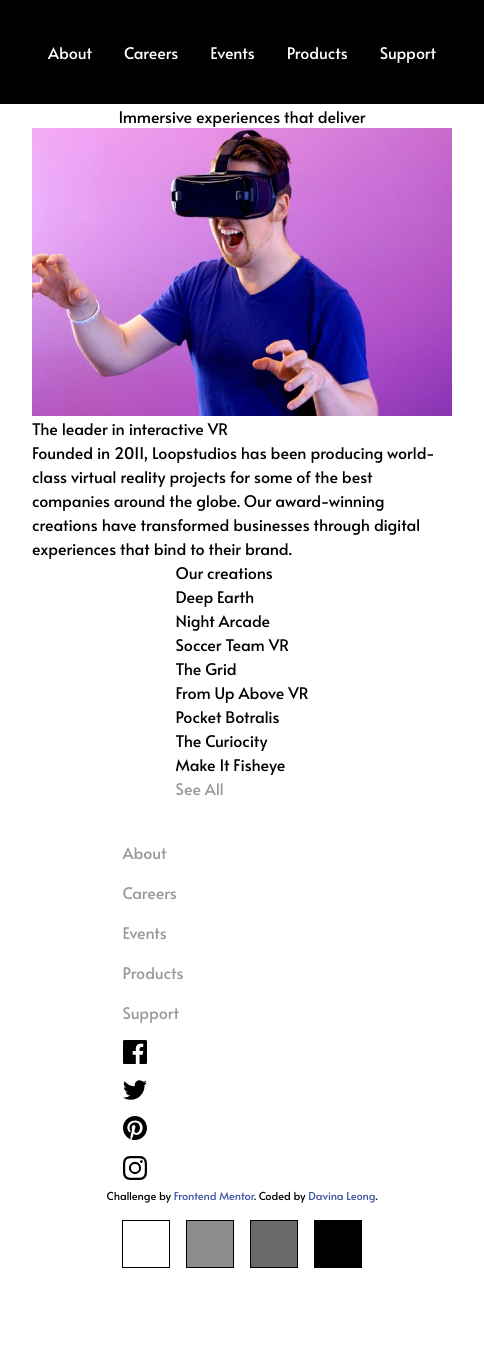
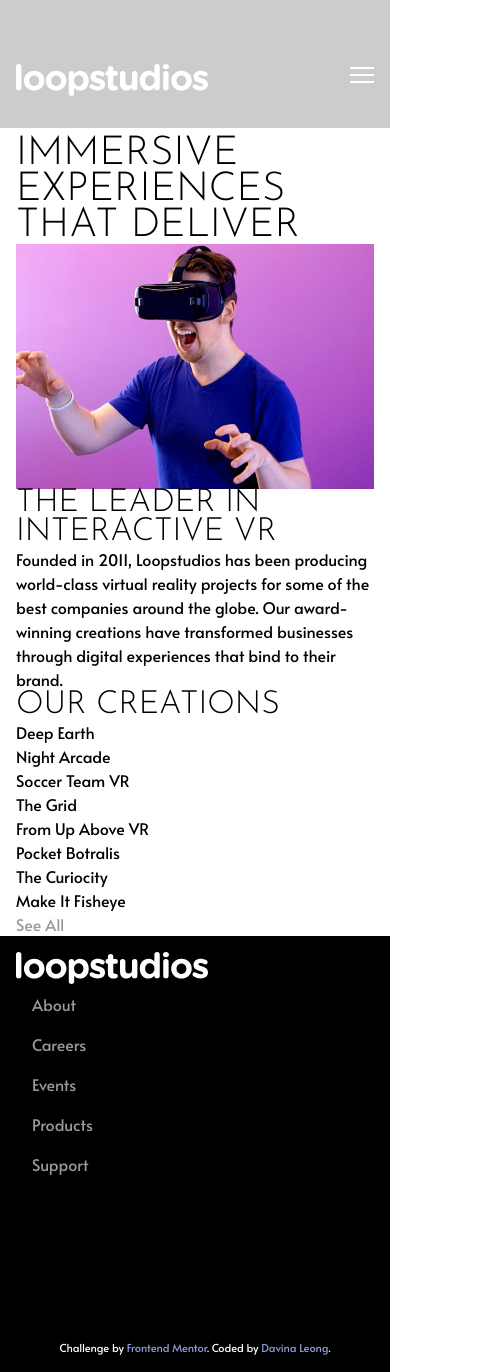
Before and after one commit to davinaleong/fem-loopstudios-landing-page, a website built with Vite: page index.html in a window 390 px wide. Shown: the whole page, 484 px wide, since content can reach past the window. Before the commit the page ends 1284 px from the top, so only its background shows below. Built offline with nearby package versions, Linux system fonts and the light colour scheme.

Commit message:
Done with the header

```diff
--- a/index.html
+++ b/index.html
@@ -30,9 +30,11 @@
         text-align: center;
       }
       .attribution a {
-        color: hsl(228, 45%, 44%);
+        color: hsl(228, 45%, 70%);
       }
     </style>
+
+    <script defer src="./scripts/main.js"></script>
   </head>
   <body>
     <main class="main-grid">
@@ -77,7 +79,9 @@
 
       <section class="hero">
         <div class="container">
-          <h1 class="hero-heading">Immersive experiences that deliver</h1>
+          <h1 class="hero-heading | ff-heading tt-uppercase fs-800 lh-200">
+            Immersive<br />experiences<br />that deliver
+          </h1>
         </div>
       </section>
 
@@ -94,7 +98,9 @@
             class="display-desktop"
           />
 
-          <h2>The leader in interactive VR</h2>
+          <h2 class="ff-heading tt-uppercase fs-700 lh-200">
+            The leader in interactive VR
+          </h2>
 
           <p>
             Founded in 2011, Loopstudios has been producing world-class virtual
@@ -107,7 +113,7 @@
 
       <section class="creations">
         <div class="container">
-          <h2>Our creations</h2>
+          <h2 class="ff-heading tt-uppercase fs-700 lh-200">Our creations</h2>
 
           <div class="creation-grid">
             <div class="creation-cell" data-cell="Deep earth">Deep Earth</div>
@@ -138,7 +144,7 @@
         </div>
       </section>
 
-      <footer class="primary-footer">
+      <footer class="primary-footer | bg-neutral-900 text-neutral-100 py-400">
         <div class="container footer-grid">
           <a href="#" class="brand">
             <img src="./images/logo.svg" alt="Loopstudios" />
@@ -241,12 +247,5 @@
         </div>
       </footer>
     </main>
-
-    <div class="swatches | py-400">
-      <div class="bg-neutral-100">&nbsp;</div>
-      <div class="bg-neutral-400">&nbsp;</div>
-      <div class="bg-neutral-500">&nbsp;</div>
-      <div class="bg-neutral-900">&nbsp;</div>
-    </div>
   </body>
 </html>
--- a/scripts/main.js
+++ b/scripts/main.js
@@ -1 +1,8 @@
-console.log(`Script loaded`)
+const primaryHeaderEl = document.querySelector(`[data-primary-header]`)
+const btnPrimaryToggleEl = document.querySelector(`[data-primary-toggle]`)
+
+const openAttribute = `data-open`
+
+btnPrimaryToggleEl.addEventListener(`click`, (e) => {
+  primaryHeaderEl.toggleAttribute(openAttribute)
+})
--- a/styles/main.css
+++ b/styles/main.css
@@ -45,7 +45,7 @@
 
   --fw-light: 300;
   --fw-regular: 400;
-  --fw-bold: 600;
+  --fw-bold: 700;
 
   --fs-base: 16px;
   --fs-100: 0.6rem;
@@ -84,8 +84,6 @@ body {
   font-size: var(--fs-base);
   font-family: var(--ff-body);
   font-weight: var(--fw-regular);
-  display: grid;
-  grid-template-rows: auto max-content;
 }
 
 /* * {
@@ -131,16 +129,13 @@ b {
 .main-grid {
   width: 100%;
   height: 100%;
-  display: grid;
-  align-items: center;
-  justify-items: center;
 }
 
 .container {
   --container-width: 1110px;
 
   max-width: var(--container-width);
-  padding-inline: var(--size-600);
+  padding-inline: var(--size-400);
   margin-inline: auto;
 }
 
@@ -174,14 +169,20 @@ a:where(:hover, :focus, :focus-visible) {
 /** Content - Primary Header **/
 .primary-header {
   width: 100%;
-  background-color: var(--clr-neutral-900);
-  padding-block: var(--size-600);
-  position: relative;
+  background-color: hsla(0, 0%, 0%, 0.2);
+  padding-top: var(--size-800);
+  padding-bottom: var(--size-600);
+  position: fixed;
+  top: 0;
+  left: 0;
 }
 
 .btn-header {
   display: none;
+  position: fixed;
   background-color: transparent;
+  right: var(--size-400);
+  z-index: 2;
 }
 
 .icon-primary-close {
@@ -194,7 +195,7 @@ a:where(:hover, :focus, :focus-visible) {
   align-items: center;
 }
 
-.primary-header .nav-list {
+.primary-header-nav .nav-list {
   display: flex;
   justify-content: end;
 }
@@ -228,9 +229,63 @@ a:where(:hover, :focus, :focus-visible) {
   --clr-hover-link: var(--clr-neutral-100);
 }
 
+@media (max-width: 47.99em) {
+  .btn-header {
+    display: inline-flex;
+    top: calc(var(--size-800) + 0.2em);
+    right: var(--size-400);
+  }
+
+  .primary-header-nav {
+    display: none;
+  }
+
+  .primary-header[data-open] {
+    background-color: var(--clr-neutral-900);
+    height: 100vh;
+  }
+
+  .primary-header[data-open] .icon-primary-hamburger {
+    display: none;
+  }
+
+  .primary-header[data-open] .icon-primary-close {
+    display: block;
+  }
+
+  .primary-header[data-open] .header-grid {
+    grid-template-columns: max-content;
+    grid-template-rows: max-content 0.75fr;
+    height: 100%;
+  }
+
+  .primary-header[data-open] .primary-header-nav {
+    display: block;
+  }
+
+  .primary-header[data-open] .nav-list {
+    flex-direction: column;
+  }
+
+  .primary-header[data-open] .nav-link {
+    text-transform: uppercase;
+    font-weight: var(--fw-light);
+    font-size: var(--fs-700);
+    font-family: var(--ff-secondary);
+    padding-left: 0;
+  }
+
+  .primary-header[data-open] .nav-link::before {
+    display: none;
+  }
+}
+
 /** Content - Primary Footer **/
 
 /** Content - Main Content **/
+.hero {
+  padding-top: 8.5em;
+}
 
 /** Content - End **/
 
@@ -1605,11 +1660,11 @@ a:where(:hover, :focus, :focus-visible) {
   line-height: 0;
 }
 .lh-200 {
-  line-height: 0.8em;
+  line-height: 0.9em;
 }
 
 .lh-300 {
-  line-height: 1.1em;
+  line-height: 1.2em;
 }
 
 /** Utility - Border Radius **/
```
